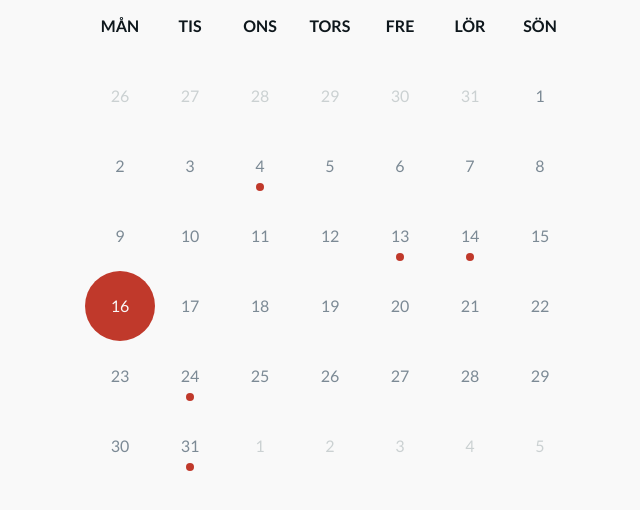
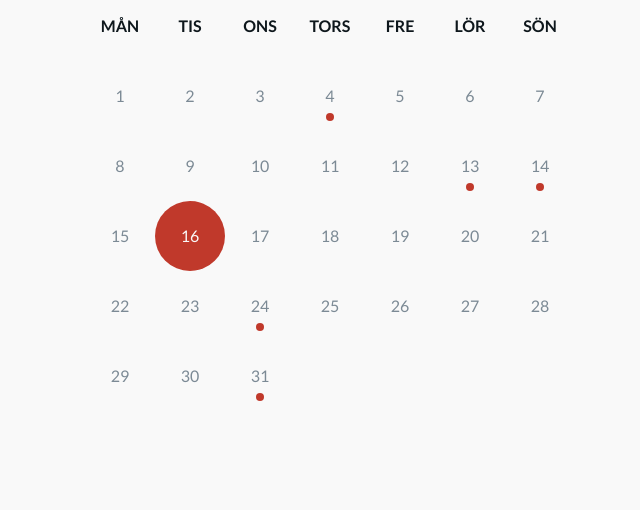
Before and after one commit to ardani/jQuery.Simple-Event-Calendar, a website: page demo/index.html in a window 1280 px wide. Shown: the part 142-652 px from the top of the page, without its empty margins (310-950 px from the left). Drawn offline with nearby package versions, Linux system fonts and the light colour scheme.

Commit message:
updated js, new read

```diff
--- a/demo/assets/css/style.css
+++ b/demo/assets/css/style.css
@@ -76,16 +76,6 @@ table {
     line-height: 64px;
     text-align: center;
     width: 64px;
-}
-
-.calendar .prev-month,
-.calendar .next-month {
-    color: #cbd1d2;
-}
-
-.calendar .prev-month:hover,
-.calendar .next-month:hover {
-    border: 2px solid #cbd1d2;
 }
 
 .current-day {
--- a/demo/assets/js/simplecalendar.js
+++ b/demo/assets/js/simplecalendar.js
@@ -8,7 +8,6 @@ var calendar = {
          */
         var d = new Date();
         var strDate = d.getFullYear() + "/" + (d.getMonth() + 1) + "/" + d.getDate();
-
 
         /**
          * Get current month and set as '.current-month' in title
@@ -45,8 +44,9 @@ var calendar = {
          */
         $('tbody td').on('click', function(e) {
             $('.day-event').slideUp('fast');
+            var monthEvent = $(this).attr('id');
             var dayEvent = $(this).text();
-            $('.day-event[date-id="' + dayEvent + '"]').slideDown('fast');
+            $('.day-event[date-month="' + monthEvent + '"][date-id="' + dayEvent + '"]').slideDown('fast');
         });
 
         /**
--- a/demo/index.html
+++ b/demo/index.html
@@ -30,91 +30,78 @@
 					</thead>
 					<tbody>
 						<tr>
-							<td class="prev-month">26</td>
-							<td class="prev-month">27</td>
-							<td class="prev-month">28</td>
-							<td class="prev-month">29</td>
-							<td class="prev-month">30</td>
-							<td class="prev-month">31</td>
-							<td>1</td>
+							<td id="12">1</td>
+							<td id="12">2</td>
+							<td id="12">3</td>
+							<td id="12" class="event">4</td>
+							<td id="12">5</td>
+							<td id="12">6</td>
+							<td id="12">7</td>
 						</tr>
 						<tr>
-							<td>2</td>
-							<td>3</td>
-							<td class="event">4</td>
-							<td>5</td>
-							<td>6</td>
-							<td>7</td>
-							<td>8</td>
+							<td id="12">8</td>
+							<td id="12">9</td>
+							<td id="12">10</td>
+							<td id="12">11</td>
+							<td id="12">12</td>
+							<td id="12" class="event">13</td>
+							<td id="12" class="event">14</td>
 						</tr>
 						<tr>
-							<td>9</td>
-							<td>10</td>
-							<td>11</td>
-							<td>12</td>
-							<td class="event">13</td>
-							<td class="event">14</td>
-							<td>15</td>
+							<td id="12">15</td>
+							<td id="12">16</td>
+							<td id="12">17</td>
+							<td id="12">18</td>
+							<td id="12">19</td>
+							<td id="12">20</td>
+							<td id="12">21</td>
 						</tr>
 						<tr>
-							<td>16</td>
-							<td>17</td>
-							<td>18</td>
-							<td>19</td>
-							<td>20</td>
-							<td>21</td>
-							<td>22</td>
+							<td id="12">22</td>
+							<td id="12">23</td>
+							<td id="12" class="event">24</td>
+							<td id="12">25</td>
+							<td id="12">26</td>
+							<td id="12">27</td>
+							<td id="12">28</td>
 						</tr>
 						<tr>
-							<td>23</td>
-							<td class="event">24</td>
-							<td>25</td>
-							<td>26</td>
-							<td>27</td>
-							<td>28</td>
-							<td>29</td>
-						</tr>
-						<tr>
-							<td>30</td>
-							<td class="event">31</td>
-							<td class="next-month">1</td>
-							<td class="next-month">2</td>
-							<td class="next-month">3</td>
-							<td class="next-month">4</td>
-							<td class="next-month">5</td>
+							<td id="12">29</td>
+							<td id="12">30</td>
+							<td id="12" class="event">31</td>
 						</tr>
 					</tbody>
 				</table>
 				<div class="list">
-					<div class="day-event" date-id="4">
+					<div class="day-event" date-month="12" date-id="4">
 						<a href="#" class="close fontawesome-remove"></a>
 						<h2 class="title">Lorem ipsum 1</h2>
 						<span class="date">2014-12-16</span>
 						<p>Lorem Ipsum är en utfyllnadstext från tryck- och förlagsindustrin. Lorem ipsum har varit standard ända sedan 1500-talet, när en okänd boksättare tog att antal bokstäver och blandade dem för att göra ett provexemplar av en bok.</p>
 						<button class="read-more">Read more</a>
 					</div>
-					<div class="day-event" date-id="13">
+					<div class="day-event" date-month="12" date-id="13">
 						<a href="#" class="close fontawesome-remove"></a>
 						<h2 class="title">Lorem ipsum 2</h2>
 						<span class="date">2014-12-16</span>
 						<p>Lorem Ipsum är en utfyllnadstext från tryck- och förlagsindustrin. Lorem ipsum har varit standard ända sedan 1500-talet, när en okänd boksättare tog att antal bokstäver och blandade dem för att göra ett provexemplar av en bok.</p>
 						<button class="read-more">Read more</a>
 					</div>
-					<div class="day-event" date-id="14">
+					<div class="day-event" date-month="12" date-id="14">
 						<a href="#" class="close fontawesome-remove"></a>
 						<h2 class="title">Lorem ipsum 3</h2>
 						<span class="date">2014-12-16</span>
 						<p>Lorem Ipsum är en utfyllnadstext från tryck- och förlagsindustrin. Lorem ipsum har varit standard ända sedan 1500-talet, när en okänd boksättare tog att antal bokstäver och blandade dem för att göra ett provexemplar av en bok.</p>
 						<button class="read-more">Read more</a>
 					</div>
-					<div class="day-event" date-id="24">
+					<div class="day-event" date-month="12" date-id="24">
 						<a href="#" class="close fontawesome-remove"></a>
 						<h2 class="title">Lorem ipsum 4</h2>
 						<span class="date">2014-12-16</span>
 						<p>Lorem Ipsum är en utfyllnadstext från tryck- och förlagsindustrin. Lorem ipsum har varit standard ända sedan 1500-talet, när en okänd boksättare tog att antal bokstäver och blandade dem för att göra ett provexemplar av en bok.</p>
 						<button class="read-more">Read more</a>
 					</div>
-					<div class="day-event" date-id="31">
+					<div class="day-event" date-month="12" date-id="31">
 						<a href="#" class="close fontawesome-remove"></a>
 						<h2 class="title">Lorem ipsum 5</h2>
 						<span class="date">2014-12-16</span>
--- a/simplecalendar.js
+++ b/simplecalendar.js
@@ -8,7 +8,6 @@ var calendar = {
          */
         var d = new Date();
         var strDate = d.getFullYear() + "/" + (d.getMonth() + 1) + "/" + d.getDate();
-
 
         /**
          * Get current month and set as '.current-month' in title
@@ -45,8 +44,9 @@ var calendar = {
          */
         $('tbody td').on('click', function(e) {
             $('.day-event').slideUp('fast');
+            var monthEvent = $(this).attr('id');
             var dayEvent = $(this).text();
-            $('.day-event[date-id="' + dayEvent + '"]').slideDown('fast');
+            $('.day-event[date-month="' + monthEvent + '"][date-id="' + dayEvent + '"]').slideDown('fast');
         });
 
         /**
```
Also changed, not shown: README.md.
